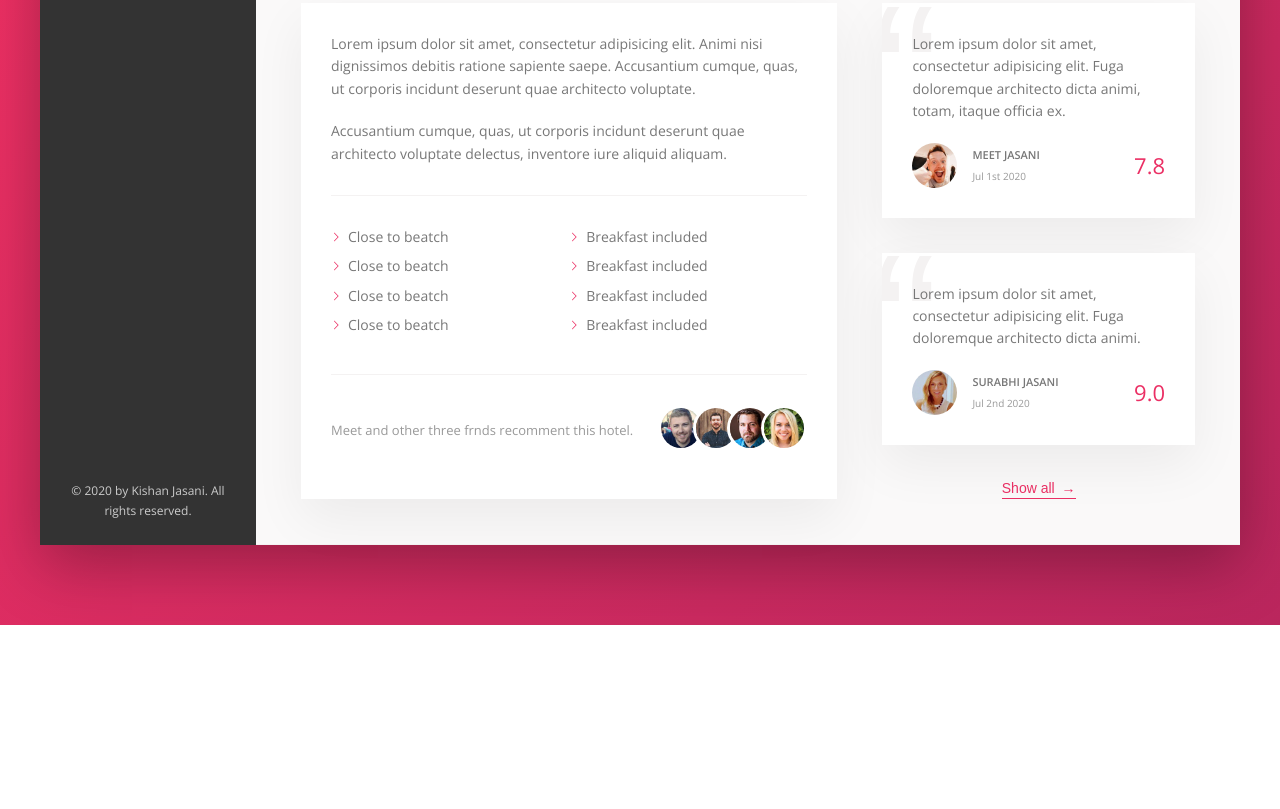
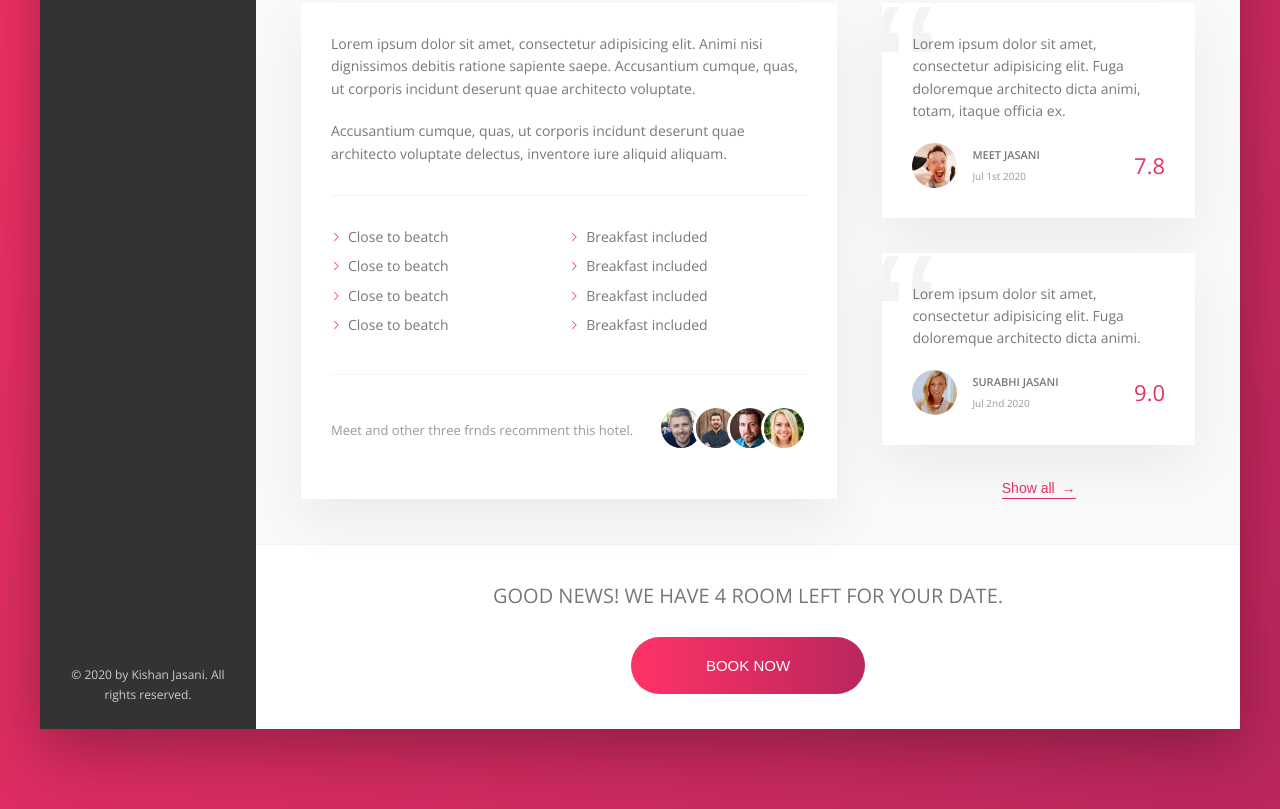
Before and after one commit to kishanjasani/Hotel-Flexbox, a website: page index.html in a window 1280 px wide. Shown: the part 644-1453 px from the top of the page. Before the commit the page ends 1269 px from the top, so only its background shows below. Drawn offline with nearby package versions, Linux system fonts and the light colour scheme.

Commit message:
Add Call to action section

```diff
--- a/index.html
+++ b/index.html
@@ -195,6 +195,15 @@
 							<button class="btn-inline">Show all <span>&rarr;</span> </button>
 						</div>
 					</div>
+					<div class="cta">
+						<h2 class="cta__book-now">
+							Good news! We have 4 room left for your date.
+						</h2>
+						<button class="btn">
+							<span class="btn__visible">Book Now</span>
+							<span class="btn__invisible">Only 4 rooms left</span>
+						</button>
+					</div>
 				</main>
 			</div>
 		</div>
--- a/sass/_components.scss
+++ b/sass/_components.scss
@@ -378,3 +378,55 @@
 		z-index: 1;
 	}
 }
+
+.cta {
+	padding: 3.5rem 0;
+	text-align: center;
+	&__book-now {
+		font-size: 2rem;
+		font-weight: 300;
+		margin-bottom: 2.5rem;
+		text-transform: uppercase;
+	}
+}
+
+.btn {
+	font-size: 1.5rem;
+	font-weight: 300;
+	text-transform: uppercase;
+	border-radius: 100px;
+	border: none;
+	background-image: linear-gradient( to right, var( --color-primary-light ), var( --color-primary-dark ) );
+	color: #fff;
+	overflow: hidden;
+	position: relative;
+	cursor: pointer;
+	& > * {
+		display: inline-block;
+		height: 100%;
+		width: 100%;
+		transition: all .2s;
+	}
+	&__visible {
+		padding: 2rem 7.5rem;
+	}
+	&__invisible {
+		position: absolute;
+		padding: 2rem 0;
+		top: -100%;
+		left: 0;
+	}
+	&:hover {
+		background-image: linear-gradient( to left, var( --color-primary-light ), var( --color-primary-dark ) );
+	}
+	&:hover &__visible{
+		transform: translateY(100%);
+	}
+	&:hover &__invisible{
+		top: 0;
+	}
+	&:focus {
+		outline: none;
+		animation: pulsate 1s infinite;
+	}
+}
```
Also changed, not shown: css/style.css.
